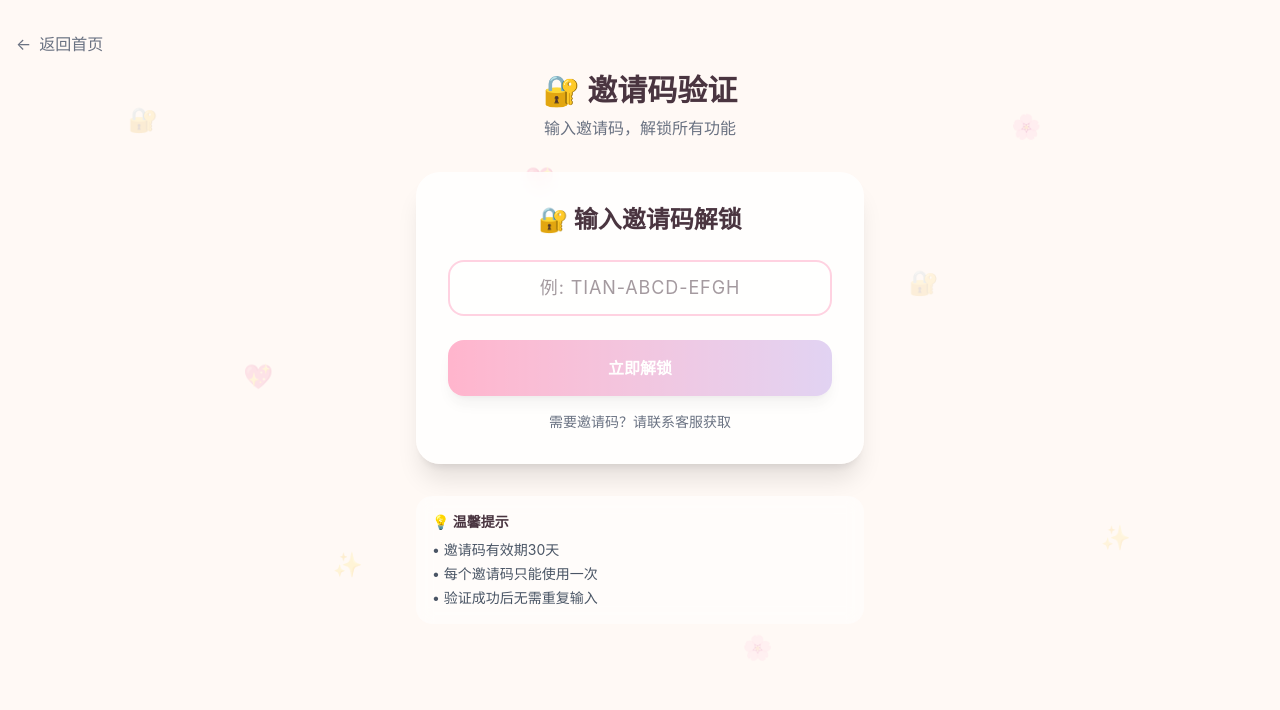
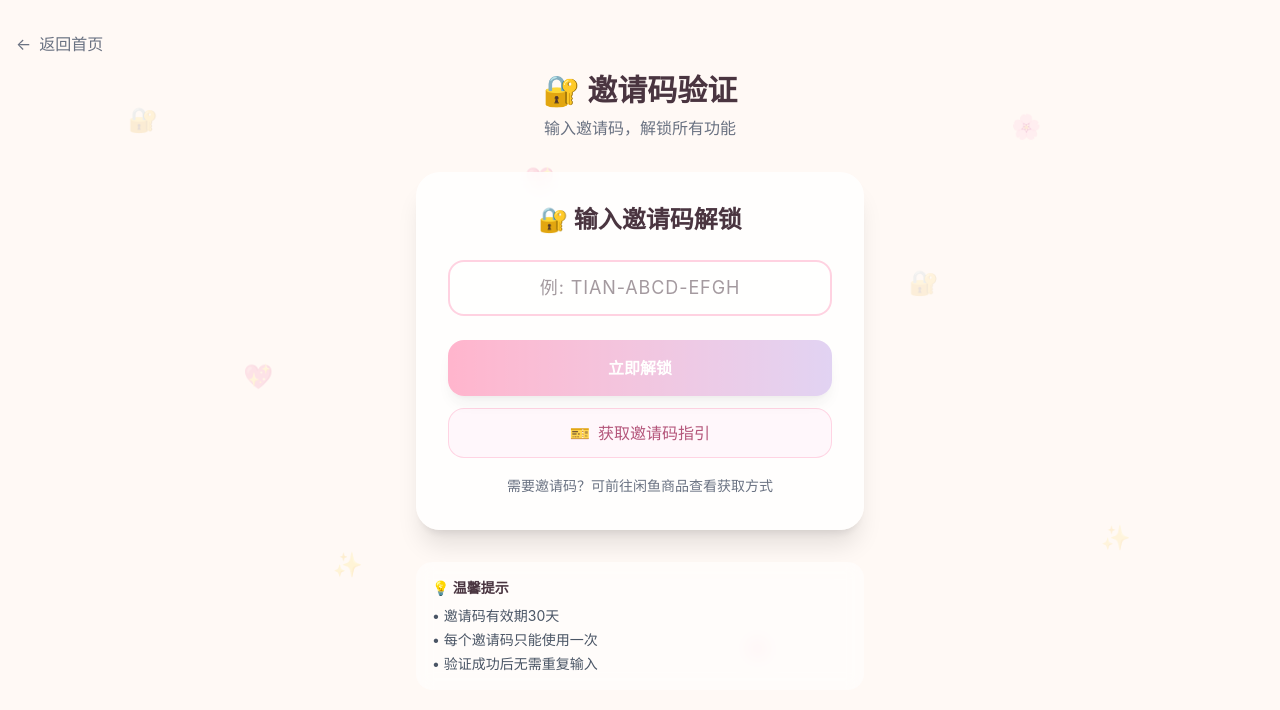
Before and after one commit to fisher1006/tianxuan-lucky, a Next.js app: page /verify in a window 1280 px wide. Shown: the top 710 px of the page. Built offline with nearby package versions, Linux system fonts and the light colour scheme.

Commit message:
feat: add invite guide button on home and verify pages

```diff
--- a/src/components/HomePageClient.tsx
+++ b/src/components/HomePageClient.tsx
@@ -51,6 +51,8 @@ const floatingDecorations = [
   { left: '14%', top: '48%', duration: 4.0, delay: 1.0 },
 ];
 
+const INVITE_GUIDE_URL = 'https://m.tb.cn/h.iWkvBKV?tk=ASOXUvkoITC';
+
 interface HomePageClientProps {
   isVerified: boolean;
 }
@@ -77,12 +79,23 @@ export default function HomePageClient({ isVerified }: HomePageClientProps) {
           <p className="text-gray-500 mb-8">
             需要邀请码才能使用
           </p>
+          <div className="flex flex-col items-center gap-3">
             <Link
               href="/verify"
               className="inline-block px-8 py-4 bg-gradient-to-r from-[#FF6B9D] to-[#C4A7E7] text-white font-bold rounded-2xl shadow-lg hover:shadow-xl transition-all"
             >
               输入邀请码解锁
             </Link>
+            <a
+              href={INVITE_GUIDE_URL}
+              target="_blank"
+              rel="noopener noreferrer"
+              className="inline-flex items-center justify-center gap-2 px-6 py-3 rounded-2xl border border-[#FF6B9D]/25 bg-white/70 text-[#B4557A] font-medium shadow-sm transition-all hover:bg-white hover:border-[#FF6B9D]/40"
+            >
+              <span>🎫</span>
+              <span>获取邀请码指引</span>
+            </a>
+          </div>
         </motion.div>
       </div>
     );
--- a/src/components/InviteInput.tsx
+++ b/src/components/InviteInput.tsx
@@ -13,6 +13,8 @@ const STATUS_MESSAGE: Record<string, string> = {
   used: '邀请码已使用',
   expired: '邀请码已过期',
 };
+
+const INVITE_GUIDE_URL = 'https://m.tb.cn/h.iWkvBKV?tk=ASOXUvkoITC';
 
 export default function InviteInput({ onVerified }: InviteInputProps) {
   const [code, setCode] = useState('');
@@ -108,8 +110,18 @@ export default function InviteInput({ onVerified }: InviteInputProps) {
           )}
         </motion.button>
 
-        <p className="text-center text-gray-500 text-sm mt-4">
-          需要邀请码？请联系客服获取
+        <a
+          href={INVITE_GUIDE_URL}
+          target="_blank"
+          rel="noopener noreferrer"
+          className="flex w-full items-center justify-center gap-2 mt-3 py-3 rounded-2xl border border-[#FF6B9D]/25 bg-[#FFF7FB] text-[#B4557A] font-medium transition-all hover:border-[#FF6B9D]/40 hover:bg-[#FFF0F7]"
+        >
+          <span>🎫</span>
+          <span>获取邀请码指引</span>
+        </a>
+
+        <p className="text-center text-gray-500 text-sm mt-4 leading-6">
+          需要邀请码？可前往闲鱼商品查看获取方式
         </p>
       </div>
 
```
Lines whose indentation alone changed are shown as unchanged.
